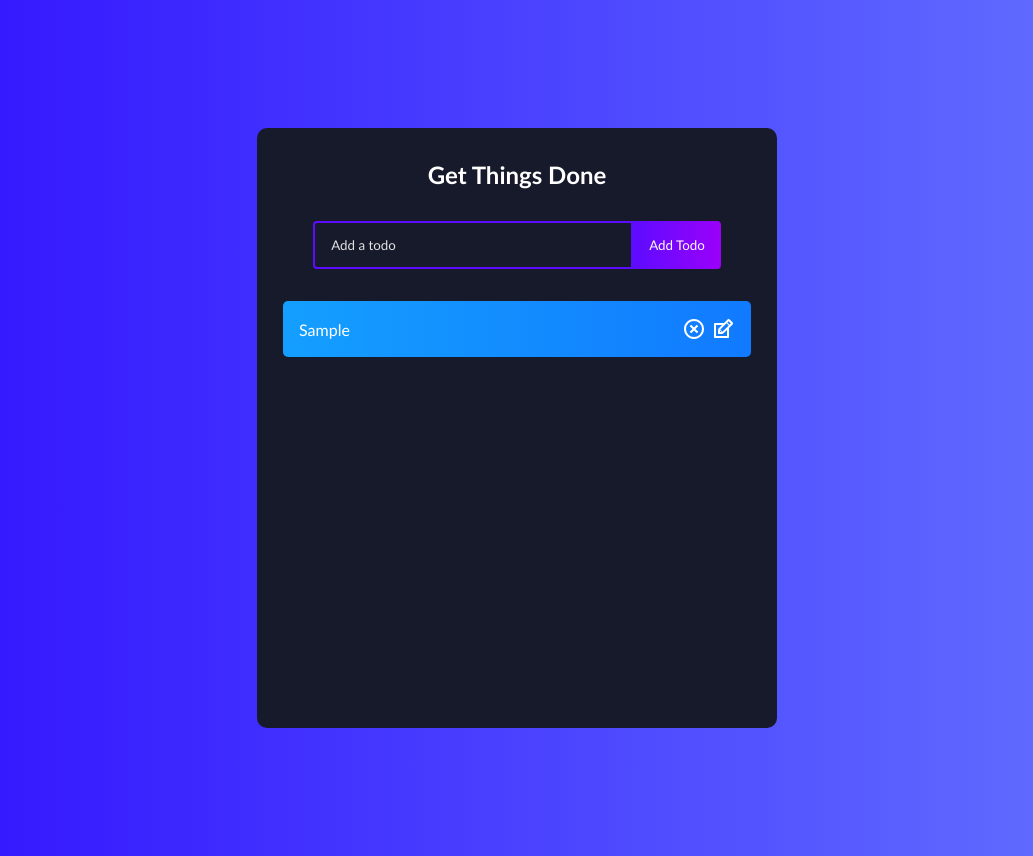
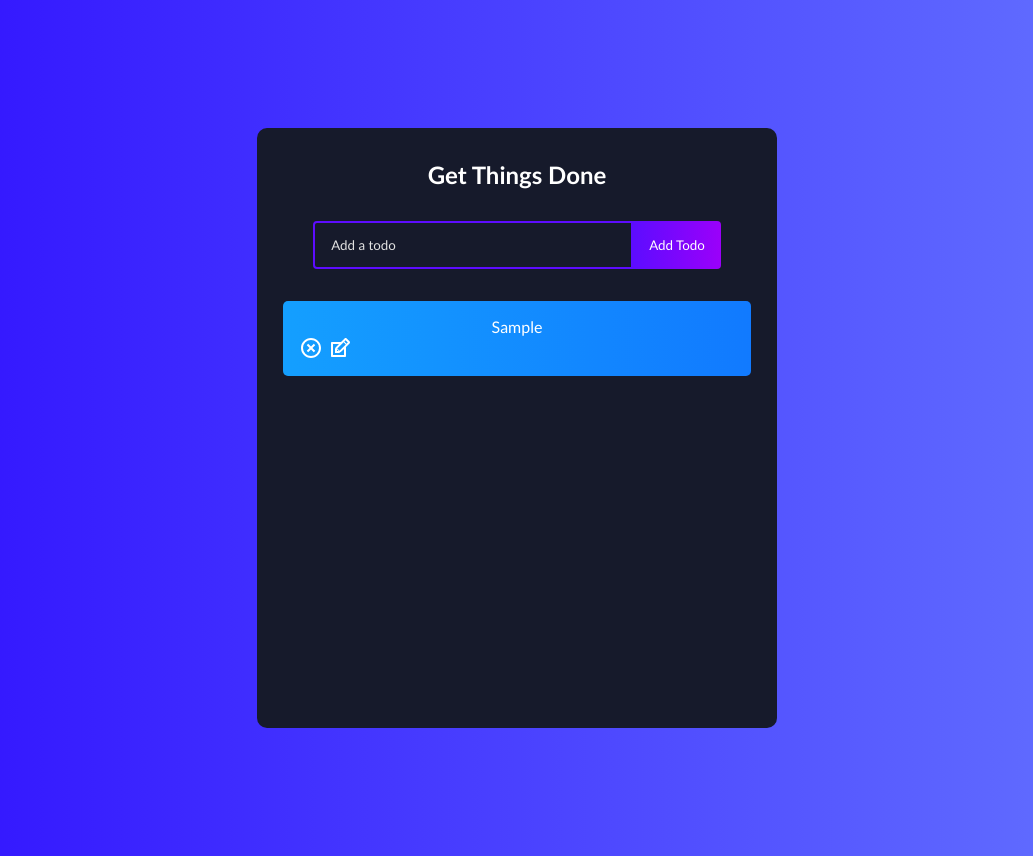
Before and after one commit to 1TracyK/todo-list-react, a React (Create React App) app: page / in a window 1280 px wide. Both pictures are taken after typing "Sample" into the empty fields and a click on the button "Add Todo". Shown: the whole page, without its empty margins (123-1156 px from the left). Built offline with nearby package versions, Linux system fonts and the light colour scheme.

Commit message:
fixing index.js

```diff
--- a/src/App.css
+++ b/src/App.css
@@ -49,6 +49,7 @@ h1 {
   width: 320px;
   background: transparent;
   color: #fff;
+  text-overflow: hidden;
 }
 
 .todo-input::placeholder {
@@ -64,8 +65,7 @@ h1 {
   background: linear-gradient(
     90deg,
     rgba(93, 12, 255, 1) 0%,
-    rgba(155, 0, 250, 1) 100%
-  );
+    rgba(155, 0, 250, 1) 100%);
   color: #fff;
   text-transform: capitalize;
 }
@@ -86,7 +86,15 @@ h1 {
   display: flex;
   flex-direction: row;
   position: relative;
+  word-break: break-all;
+  text-overflow: clip;
+  word-wrap: break-word;
+  white-space: pre-wrap;
+  display: -webkit-box;
+   -webkit-box-orient: vertical;
+   -webkit-line-clamp: 2;
 }
+
 
 .todo-row {
     display: flex;
@@ -98,12 +106,13 @@ h1 {
     90deg,
     rgba(20, 159, 255, 1) 0%,
     rgba(17, 122, 255, 1) 100%);
-    word-wrap: break-word;
-    white-space: pre-wrap;
-    word-break: break-word;
     padding: 16px;
     border-radius: 5px;
     width: 90%;
+   overflow-x: hidden;
+   display: -webkit-box;
+   -webkit-box-orient: vertical;
+   -webkit-line-clamp: 2;
 }
 
 .icons {
--- a/src/components/Todo.js
+++ b/src/components/Todo.js
@@ -38,14 +38,12 @@ function Todo({todos, completeTodo, removeTodo, updateTodo}) {
             <TiEdit
             onClick={() => setEdit({ id: todo.id, value: todo.text})}
             />
-
         </div>
 
     </div>
 
   ));
 
-
 }
 
 export default Todo;
--- a/src/components/TodoList.js
+++ b/src/components/TodoList.js
@@ -21,7 +21,7 @@ function TodoList() {
         return;
         setTodos(prev => prev.map(item => (item.id === todoId ? newValue : item))
    );
-    }
+}
         const removeTodo = id =>{
         const removeArr = [...todos].filter(todo => todo.id !== id);
 
--- a/src/index.js
+++ b/src/index.js
@@ -1,6 +1,7 @@
 import React from 'react';
 import ReactDOM from 'react-dom/client';
 import App from './App';
+
 
 const root = ReactDOM.createRoot(document.getElementById('root'));
 root.render(
```
Also changed, not shown: 2 other files (tests, documents, lock files or other folders). Lines whose indentation alone changed are shown as unchanged.
